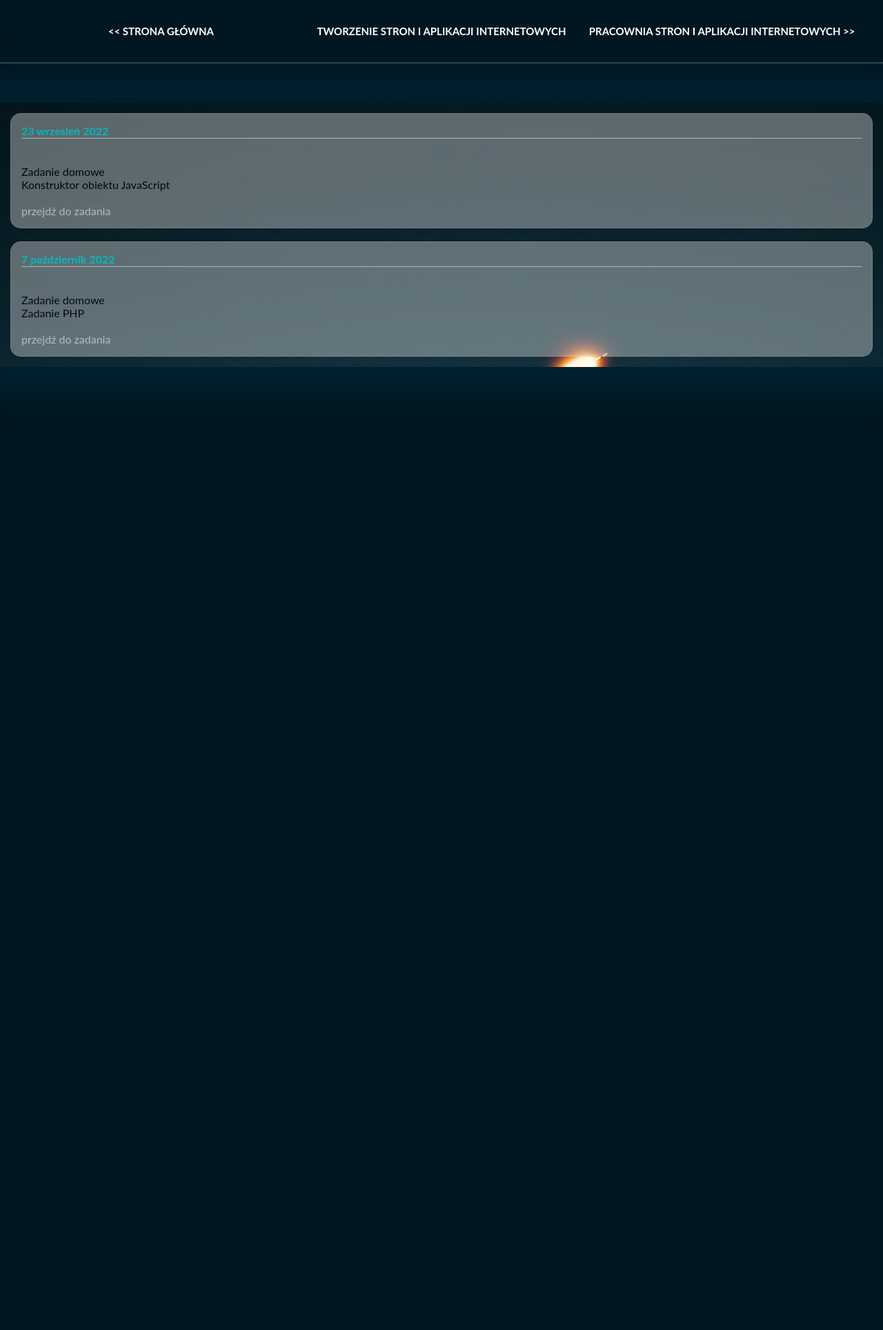
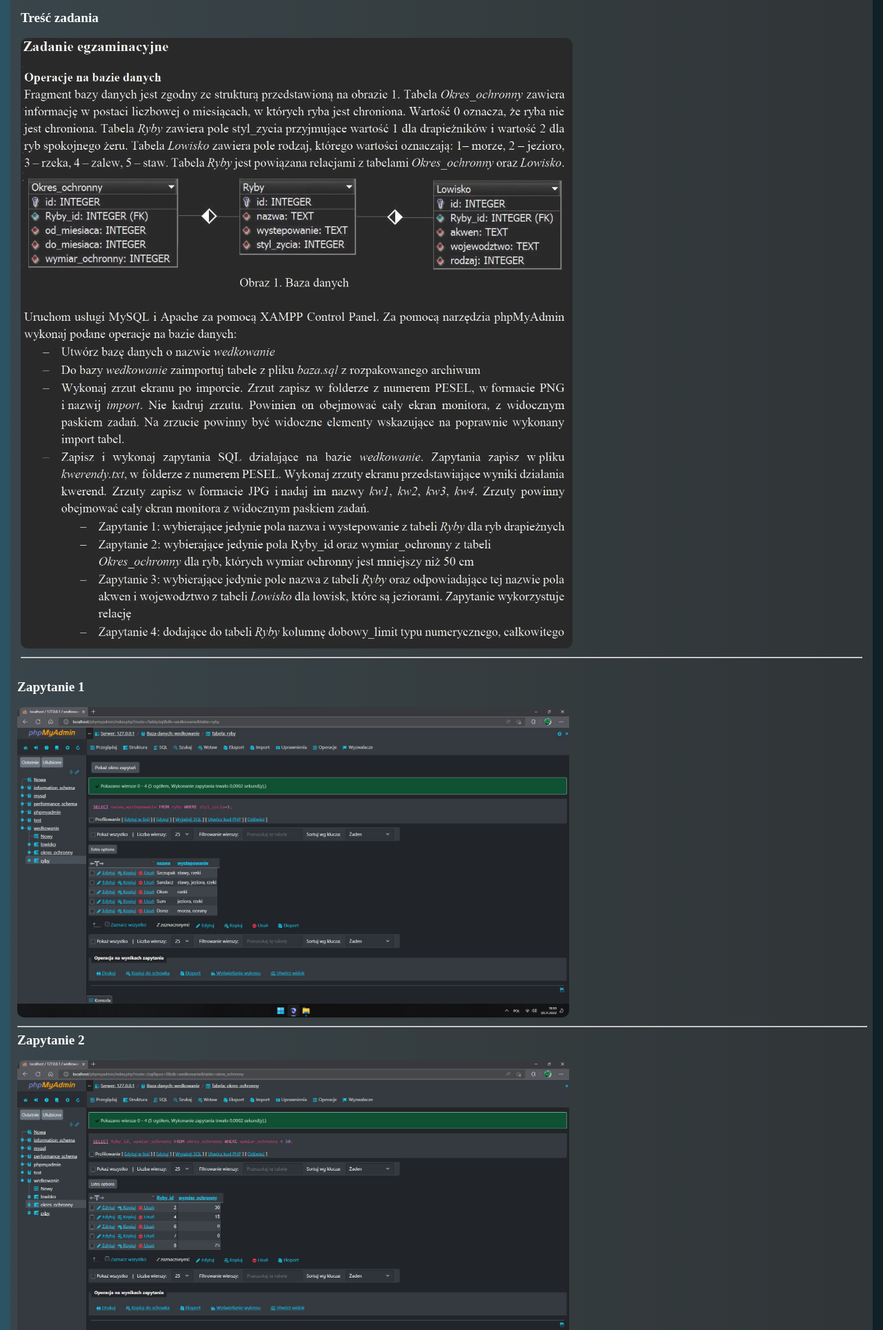
Before and after one commit to VasstOFC/Home-Site, a PHP site: page /bazy-danych/index.html in a window 1280 px wide. Shown: the top 1928 px of the page at 69% size. Before the commit the page ends 550 px from the top, so only its background shows below. Run offline with PHP 8.4, Linux system fonts and the light colour scheme.

Commit message:
aktualizacja

```diff
--- a/bazy-danych/index.html
+++ b/bazy-danych/index.html
@@ -1,48 +1,60 @@
 <!DOCTYPE html>
-<html>
 
 <head>
     <meta charset="UTF-8">
     <meta http-equiv="X-UA-Compatible" content="IE=edge">
     <meta name="viewport" content="width=device-width, initial-scale=1.0">
+    <title>Konstruktor obiektu JavaScript</title>
+    <link rel="stylesheet" href="/loader-wrapper.css">
     <link rel="stylesheet" href="/css/bazy-danych.css">
-    <link rel="stylesheet" href="/loader-wrapper.css">
-    <title>Bazy danych</title>
-    <link rel="shortcut icon" href="/resources/favicon2.ico" type="image/x-icon">
+    <link rel="shortcut icon" href="/resources/icon.ico" type="image/x-icon">
 </head>
 
 <body>
-        <figure class="preloader" id="preloader">
-            <div class="flipping"></div>
-        </figure>
-        <header>
-            <h1 class="logo"><a class="link" href="/index.html">
-                    <p class="logo">
-                        << Strona główna</p>
-                </a></h2>
-                <h1 class="logo"><a class="link" href="#">
-                        <p class="logo"><b>Tworzenie stron i aplikacji internetowych</b></p>
-                    </a></h4>
-                    <h1 class="logo"><a class="link" href="/pracownia-stron-aplikacji/index.html">
-                            <p class="logo">Pracownia stron i aplikacji internetowych >></p>
-                        </a></h2>
-        </header><hr style="opacity: 25%">
-        <div class="overlay"></div><br><br><br>
-        <div id="c1">
-            <div id="cc2">
-                <p><b style="color: aqua;">23 wrzesień 2022</b>
-                    <hr><br><br>
-                <p>Zadanie domowe</p>Konstruktor obiektu JavaScript<br><br><a class="link" href="1-zadanie.html">przejdź
-                    do zadania</a></p>
-            </div><br>
-            <div id="cc2">
-                <p><b style="color: aqua;">7 październik 2022</b>
-                    <hr><br><br>
-                <p>Zadanie domowe</p>
-                <p></p>Zadanie PHP<br><br><a class="link" href="2-zadanie.html">przejdź do zadania</a></p>
-            </div>
+    <figure class="preloader" id="preloader">
+        <div class="circles-group">
+            <div class="circle"></div>
+            <div class="circle"></div>
+            <div class="circle"></div>
+            <div class="circle"></div>
         </div>
-    </section>
+    </figure>
+    <div id="main">
+        <b style="color: white; font-size: larger;">Treść zadania</b><br><br>
+        <p>
+            <img src="/resources/Zadanie BD.jpg" width="800px" style="border-radius: 10px;">
+        </p>
+        <hr>
+    </div>
+    <div id="script">
+        <b style="color: white; font-size: larger;">Zapytanie 1</b><br><br>
+        <p>
+            <img src="/resources/kw1.jpg" width="800px" style="border-radius: 10px;">
+        </p>
+        <hr>
+        <b style="color: white; font-size: larger;">Zapytanie 2</b><br><br>
+        <p>
+            <img src="/resources/kw2.jpg" width="800px" style="border-radius: 10px;">
+        </p>
+        <hr>
+        <b style="color: white; font-size: larger;">Zapytanie 3</b><br><br>
+        <p>
+            <img src="/resources/kw3.jpg" width="800px" style="border-radius: 10px;">
+        </p>
+        <hr>
+        <b style="color: white; font-size: larger;">Zapytanie 4</b><br><br>
+        <p>
+            <img src="/resources/kw4.jpg" width="800px" style="border-radius: 10px;"><br>
+            <img src="/resources/kw4a.jpg" width="800px" style="border-radius: 10px;">
+        </p>
+        <hr>
+        <p style="color: white;">Kliknij poniżej aby pobrać</p>
+        <p><a style="color: white;" id="link2" href="/resources/baza.sql">baza.sql</a></p>
+    </div>
+    <div id="main2">
+        <hr>
+        <p><a style="color: white;" id="link" href="/index.html">Powrót do strony głównej</a></p>
+    </div>
     <script>
         const preloader = document.querySelector('#preloader');
 
--- a/css/bazy-danych.css
+++ b/css/bazy-danych.css
@@ -1,116 +1,49 @@
-@import url('https://fonts.googleapis.com/css?family=Poppins:200,300,400,500,600,700,800,900&display=swap');
+html {
+  background: #0F2027;
+  background: -webkit-linear-gradient(to right, #2C5364, #203A43, #0F2027);
+  background: linear-gradient(to right, #2C5364, #203A43, #0F2027);
+  height: 100%;
+}
+body {
+  margin: 0px;
+}
+a#link {
+  text-decoration: none;
+  color: black;
+}
+a#link2 {
+  text-decoration: none;
+  color: yellow;
+}
+div#script {
+  padding: 8px;
+  padding-left: 10px;
+  margin-left: 15px;
+  margin-right: 15px;
+  background-color: rgba(63, 63, 63, 0.685);
+}
+div#main {
+  margin-top: 0px;
+  padding: 15px;
+  margin-left: 15px;
+  margin-right: 15px;
+  background-color: rgba(63, 63, 63, 0.685);
 
-* {
-  margin: 0;
-  padding: 0;
-  box-sizing: border-box;
-  font-family: 'Lato';
 }
-
-body {
-  background-color: #001620;
+div#main2 {
+  margin-top: 0px;
+  padding: 15px;
+  padding-top: 1px;
+  margin-left: 15px;
+  margin-right: 15px;
+  background-color: rgba(63, 63, 63, 0.685);
+  border-bottom-left-radius: 25px;
+  border-bottom-right-radius: 25px;
 }
-
-header {
-  padding: 30px;
-  z-index: 1000;
-  display: flex;
-  font-size: 10px;
-  width: 100%;
+p {
+  margin: 0px;
 }
-
-header .logo {
-  color: #fff;
-  padding: 3px;
-  width: 100%;
-  display: block;
-  text-transform: uppercase;
-  cursor: pointer;
+img {
+  display: absolute;
+  margin: 0 auto;
 }
-
-header .logos {
-  color: #fff;
-  width: 100%;
-  text-transform: uppercase;
-  display: block;
-  cursor: pointer;
-  margin-top: 0px;
-}
-
-.showcase {
-  width: 100%;
-  height: 100%;
-  margin: 0;
-  padding: 15px;
-  justify-content: space-between;
-  align-items: center;
-  background: #001620;
-  transition: 0.5s;
-  z-index: 2;
-}
-
-.overlay {
-  position: absolute;
-  width: 100%;
-  mix-blend-mode: overlay;
-}
-
-.box {
-  background-color: #03a9f4;
-}
-
-.link {
-  color: white;
-  text-decoration: none;
-}
-
-.link:hover {
-  color: orange;
-  font-weight: bold;
-  text-shadow: 5px 10px 15px rgb(111, 194, 136);
-}
-
-#c1 {
-  background-image: url(/resources/background1.jpg);
-  background-size: cover;
-  -webkit-box-shadow: 0px 0px 37px 43px rgba(1, 32, 46);
-  -moz-box-shadow: 0px 0px 37px 43px rgba(1, 32, 46);
-  box-shadow: 0px 0px 37px 43px rgb(1, 32, 46);
-  padding: 15px;
-  margin: 0 auto;
-  width: 100%;
-}
-
-#c2 {
-  background-image: url(/resources/background1.jpg);
-  padding: 15px;
-  border-radius: 15px;
-  width: 100%;
-}
-
-div #cc1 {
-  background: gray;
-  padding: 15px;
-  border-radius: 15px;
-  width: 25%;
-}
-
-div #cc2 {
-  background: rgba(255,255,255,0.5);
-  -webkit-backdrop-filter: blur(10px);
-  backdrop-filter: blur(10px);
-  border: 1px solid rgba(255,255,255,0.25);
-  padding: 15px;
-  border-radius: 15px;
-  width: 100%;
-  opacity: 70%;
-}
-
-div div#cc2 p b {
-  text-decoration: dashed
-}
-
-p.logo {
-  text-align: center;
-  font-size: 15px;
-}
--- a/css/index.css
+++ b/css/index.css
@@ -79,7 +79,7 @@ header .logo
   left: 0;
   width: 100%;
   height: 100%;
-  background: #03a9f4;
+  background: url(/resources/dell-1o5MZblCP50-unsplash.jpg);
   mix-blend-mode: overlay;
 }
 .text
@@ -195,10 +195,6 @@ header .logo
 {
   color: #f0cc00;
 }
-.menu ul li a#home2:hover
-{
-  color: #03a9f4;
-}
 .menu ul li a#materialy:hover
 {
   color: #88c004;
```
Also changed, not shown: index.html (+8 -8 lines), resources/baza.sql (added, +156 -0 lines), resources/kwerendy.txt (added, +10 -0 lines), resources/kwerendy1.txt (added, +11 -0 lines), tworzenie-stron-aplikacji/1-zadanie.html (+5 -5 lines), resources/Zadanie BD.jpg (added), resources/background4.jpg (added), resources/dell-1o5MZblCP50-unsplash.jpg (added), resources/import.png (added), resources/kryteria.jpg (added), resources/kw1.jpg (added), resources/kw2.jpg (added), resources/kw3.jpg (added), resources/kw4.jpg (added), 1 more files, 2 other files.
